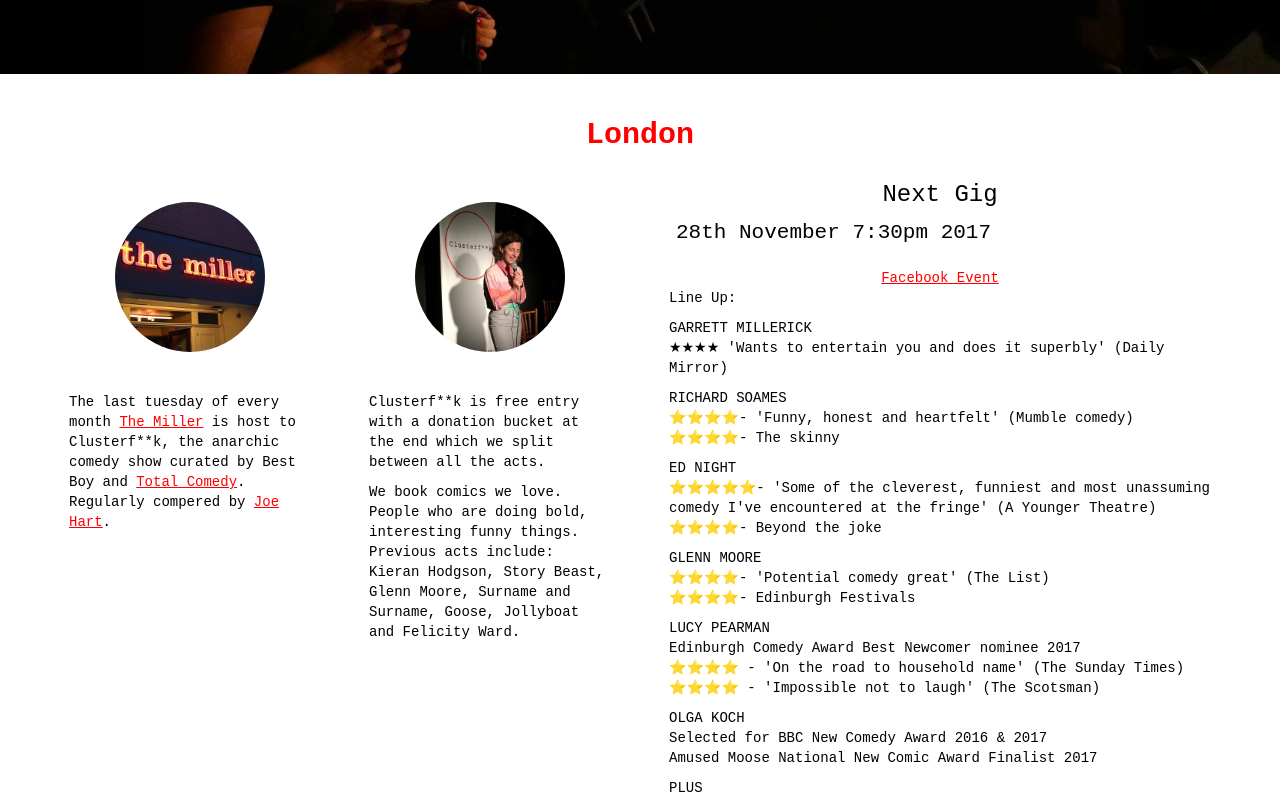
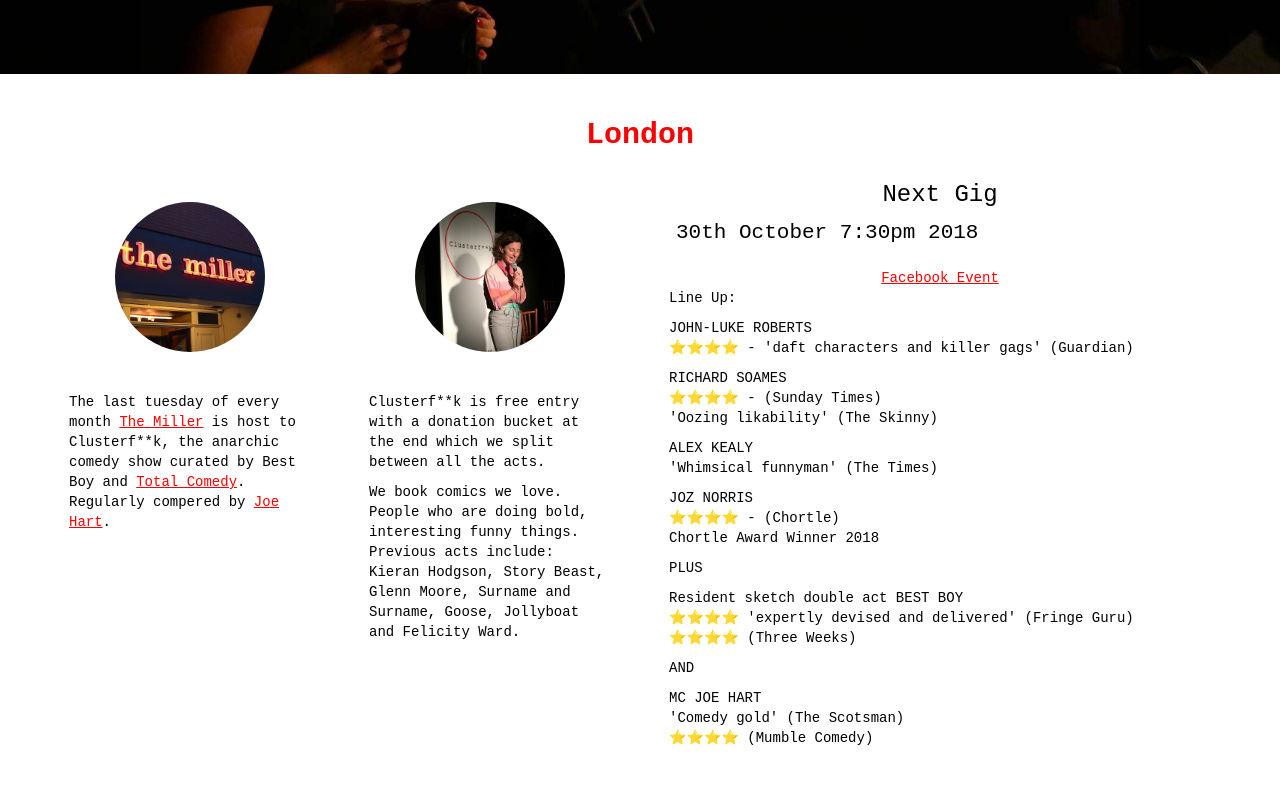
Before and after one commit to JoeHaHart/clusterfuck-website, a plain HTML site: page index.html in a window 1280 px wide. Shown: the part 726-1531 px from the top of the page. Drawn offline with nearby package versions, Linux system fonts and the light colour scheme; some packages are replaced by stand-ins of ours; grey boxes are pictures that could not be loaded; a script that the page names is missing; files whose address does not match are found by name.

Commit message:
Update index.html

```diff
--- a/index.html
+++ b/index.html
@@ -121,45 +121,33 @@
             </div>
             <div class="col-md-6">
                 <h3>Next Gig</h3>
-                <p class="lead">28th November 7:30pm 2017</p> <a href="https://www.facebook.com/events/1750853448320346/">Facebook Event</a>
+                <p class="lead">30th October 7:30pm 2018</p> <a href="https://www.facebook.com/events/1917240901716886/">Facebook Event</a>
                 <p>Line Up:</p>
-<p>GARRETT MILLERICK</br>
-★★★★ 'Wants to entertain you and does it superbly' (Daily Mirror)
+<p>
+JOHN-LUKE ROBERTS</br>
+⭐️⭐️⭐️⭐️ - 'daft characters and killer gags' (Guardian)</br>
 </p>
-
 <p>
 RICHARD SOAMES</br>
-⭐️⭐️⭐️⭐️- 'Funny, honest and heartfelt' (Mumble comedy)</br>
-⭐️⭐️⭐️⭐️- The skinny</br>
+⭐️⭐️⭐️⭐️ - (Sunday Times)</br>
+'Oozing likability' (The Skinny)</br>
 </p>
 <p>
-ED NIGHT</br>
-⭐️⭐️⭐️⭐️⭐️- 'Some of the cleverest, funniest and most unassuming comedy I've encountered at the fringe' (A Younger Theatre)</br>
-⭐️⭐️⭐️⭐️- Beyond the joke
+ALEX KEALY</br>
+'Whimsical funnyman' (The Times)
 </p>
 <p>
-GLENN MOORE</br>
-⭐️⭐️⭐️⭐️- 'Potential comedy great' (The List)</br>
-⭐️⭐️⭐️⭐️- Edinburgh Festivals
-</p>
-<p>
-LUCY PEARMAN</br>
-Edinburgh Comedy Award Best Newcomer nominee 2017</br>
-⭐️⭐️⭐️⭐️ - 'On the road to household name' (The Sunday Times)</br>
-⭐️⭐️⭐️⭐️ - 'Impossible not to laugh' (The Scotsman)
-</p>
-<p>
-OLGA KOCH</br>
-Selected for BBC New Comedy Award 2016 & 2017</br>
-Amused Moose National New Comic Award Finalist 2017
+JOZ NORRIS</br>
+⭐️⭐️⭐️⭐️ - (Chortle)</br>
+Chortle Award Winner 2018
 </p>
 <p>
 PLUS
 </p>
 <p>
 Resident sketch double act BEST BOY</br>
-★★★★ 'expertly devised and delivered' (Fringe Guru)</br>
-★★★★ (Three Weeks)
+⭐️⭐️⭐️⭐️ 'expertly devised and delivered' (Fringe Guru)</br>
+⭐️⭐️⭐️⭐️ (Three Weeks)
 </p>
 <p>
 AND
@@ -167,7 +155,7 @@ AND
 <p>
 MC JOE HART</br>
 'Comedy gold' (The Scotsman)</br>
-★★★★ (Mumble Comedy)
+⭐️⭐️⭐️⭐️ (Mumble Comedy)
 </p>
             </div>
         </div>
@@ -238,8 +226,8 @@ MC JOE HART</br>
         <div class="site-wrapper-inner" id="edinburgh">
             <div class="cover-container">
                 <div class="inner cover">
-                    <h1 class="cover-heading">Clusterfuck Returns To Edinburgh 2016</h1>
-                    <p class="lead-cover">More Info Coming Soon...</p>
+                    <h1 class="cover-heading">Clusterfuck Edinburgh 2017 was great!</h1>
+                    <p class="lead-cover">Thanks to everyone who came along!</p>
                 </div>
             </div>
         </div>
```
